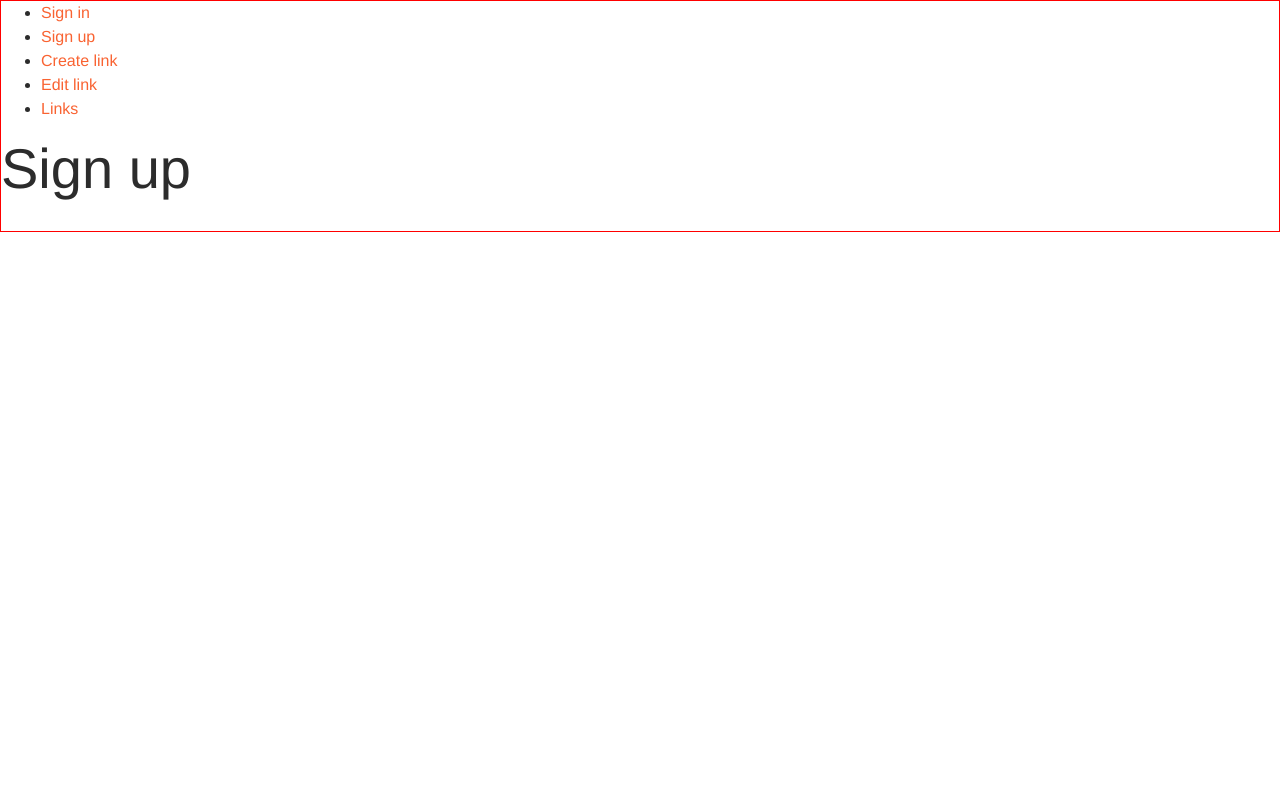
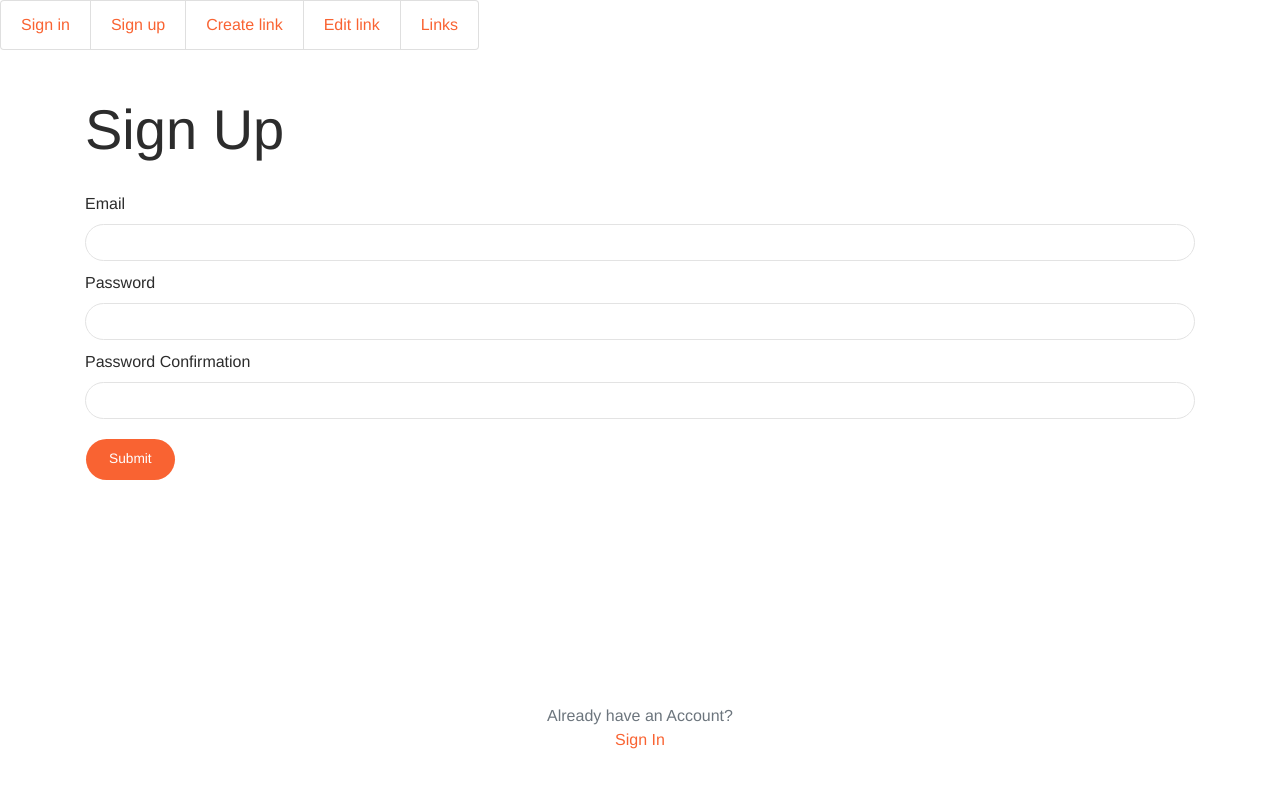
Before and after one commit to caioalencikas/links-frontend, a React (Create React App) app: page /sign-up in a window 1280 px wide. Shown: the top 788 px of the page. Built offline with nearby package versions, Linux system fonts and the light colour scheme.

Commit message:
Screens Created

```diff
--- a/src/App.js
+++ b/src/App.js
@@ -1,26 +1,33 @@
 import React from 'react'
 import { BrowserRouter, Switch, Route, Link} from 'react-router-dom'
+
+import Home from './screens/Home'
+import SignIn from './screens/SignIn'
+import SignUp from './screens/SignUp'
+import ManageLinks from './screens/Manage/Links'
+import ManageLinksCreate from './screens/Manage/Links/Create'
+import ManageLinksEdit from './screens/Manage/Links/Edit'
 
 const App = () => {
     return (
         <BrowserRouter>
             <div>
                 <nav>
-                    <ul>
-                        <li><Link to='/sign-in'>Sign in</Link></li>
-                        <li><Link to='/sign-up'>Sign up</Link></li>
-                        <li><Link to='/manage/links/create'>Create link</Link></li>
-                        <li><Link to='/manage/links/edit'>Edit link</Link></li>
-                        <li><Link to='/manage/links'>Links</Link></li>
+                    <ul className="list-group list-group-horizontal">
+                        <li className="list-group-item"><Link to='/sign-in'>Sign in</Link></li>
+                        <li className="list-group-item"><Link to='/sign-up'>Sign up</Link></li>
+                        <li className="list-group-item"><Link to='/manage/links/create'>Create link</Link></li>
+                        <li className="list-group-item"><Link to='/manage/links/edit'>Edit link</Link></li>
+                        <li className="list-group-item"><Link to='/manage/links'>Links</Link></li>
                     </ul>
                 </nav>
                 <Switch>
-                    <Route path="/sign-in"><h1>Sign in</h1></Route>
-                    <Route path="/sign-up"><h1>Sign up</h1></Route>
-                    <Route path="/manage/links/create"><h1>Create Link</h1></Route>
-                    <Route path="/manage/links/edit"><h1>Edit Link</h1></Route>
-                    <Route path="/manage/links"><h1>Links</h1></Route>
-                    <Route path="/"><h1>Home</h1></Route>
+                    <Route path="/sign-in"><SignIn /></Route>
+                    < Route path = "/sign-up" > < SignUp /> < /Route>
+                    < Route path = "/manage/links/create" > <ManageLinksCreate /> < /Route>
+                    < Route path = "/manage/links/edit" > <ManageLinksEdit /> < /Route>
+                    < Route path = "/manage/links" > < ManageLinks /> < /Route>
+                    <Route path="/"><Home /></Route>
                 </Switch>
             </div>
         </BrowserRouter>
--- /dev/null
+++ b/src/screens/Home/index.js
@@ -0,0 +1,7 @@
+import React from 'react'
+import { Redirect } from 'react-router-dom'
+
+const Home =() => {
+    return <Redirect to="/sign-in"/>
+}
+export default Home
--- /dev/null
+++ b/src/screens/Layouts/Manage/index.js
@@ -0,0 +1,24 @@
+import React from 'react'
+
+const Layout = ({ children }) => {
+    return (
+        <div className="layout">
+            <nav className="navbar navbar-expand-lg bg-primary text-light">
+                <div className="container d-flex w-100 justify-content-between">
+                    <div>
+                        <span>BACK</span>
+                    </div>
+                    <div className="text-center">
+                        <strong>Links</strong>
+                    </div>
+                    <div>
+                        <span>Exit</span>
+                    </div>
+                </div>
+            </nav>
+            <div className="container">{children}</div>
+        </div>
+    )
+}
+
+export default Layout
--- /dev/null
+++ b/src/screens/Manage/Links/Create/index.js
@@ -0,0 +1,34 @@
+import React from 'react'
+import Layout from '../../../Layouts/Manage'
+
+const Create = () => {
+    return (
+        <Layout>
+            <h1>Create Link</h1>
+            <div>
+                <form>
+                    <div className="form-group">
+                        <label>Label</label>
+                        <input type="text" className="form-control"/>
+                    </div>
+                    <div className="form-group">
+                        <label>Url</label>
+                        <input type="password" className="form-control"/>
+                    </div>
+                    <div className="form-group form-check">
+                        <label className="form-check-label">
+                            <input type="checkbox" name="isSocial"/>
+                            <span className="form-check-sign"></span>
+                            Is Social
+                        </label>
+                    </div>
+                    <div>
+                        <button className="btn btn-primary btn-round">Submit</button>
+                    </div>
+                </form>
+            </div>
+        </Layout>
+    )
+}
+
+export default Create
--- /dev/null
+++ b/src/screens/Manage/Links/Edit/index.js
@@ -0,0 +1,48 @@
+import React from 'react'
+import Layout from '../../../Layouts/Manage'
+
+const Edit = () => {
+    return ( <
+        Layout >
+        <
+        h1 > Edit Link < /h1> <
+        div >
+        <
+        form >
+        <
+        div className = "form-group" >
+        <
+        label > Label < /label> <
+        input type = "text"
+        className = "form-control" / >
+        <
+        /div> <
+        div className = "form-group" >
+        <
+        label > Url < /label> <
+        input type = "password"
+        className = "form-control" / >
+        <
+        /div> <
+        div className = "form-group form-check" >
+        <
+        label className = "form-check-label" >
+        <
+        input type = "checkbox"
+        name = "isSocial" / >
+        <
+        span className = "form-check-sign" > < /span>
+        Is Social <
+        /label> <
+        /div> <
+        div >
+        <
+        button className = "btn btn-primary btn-round" > Submit < /button> <
+        /div> <
+        /form> <
+        /div> <
+        /Layout>
+    )
+}
+
+export default Edit
--- /dev/null
+++ b/src/screens/Manage/Links/index.js
@@ -0,0 +1,62 @@
+import React from 'react'
+import { Link } from 'react-router-dom'
+
+import Layout from '../../Layouts/Manage'
+
+const Links = () => {
+    return (
+        <Layout>
+            <div className="row">
+                <div className="col">
+                    <h1>Links</h1>
+                </div>
+                <div className="col text-right align-self-bottom pt-2">
+                    <Link to='/manage/links/create' className="btn btn-primary">
+                        Add
+                    </Link>
+                </div>
+            </div>
+            <div className="pb-2 pt-2 pl-3 pr-3 d-flex flex-row justify-content-between">
+                <div className="pr-3">
+                    <img src="https://via.placeholder.com/100" alt="Link icon"/>
+                </div>
+                <div className="align-self-center">
+                    <span className="text-primary clearfix">Item Label</span>
+                    <span className="text-primary clearfix">Item Url</span>
+                </div>
+                <div className="ml-auto p-2 clearfix">
+                    <span>Edit</span>
+                    <span>Delete</span>
+                </div>
+            </div>
+            <div className="pb-2 pt-2 pl-3 pr-3 d-flex flex-row justify-content-between">
+                <div className="pr-3">
+                    <img src="https://via.placeholder.com/100" alt="Link icon"/>
+                </div>
+                <div className="align-self-center">
+                    <span className="text-primary clearfix">Item Label</span>
+                    <span className="text-primary clearfix">Item Url</span>
+                </div>
+                <div className="ml-auto p-2 clearfix">
+                    <span>Edit</span>
+                    <span>Delete</span>
+                </div>
+            </div>
+            <div className="pb-2 pt-2 pl-3 pr-3 d-flex flex-row justify-content-between">
+                <div className="pr-3">
+                    <img src="https://via.placeholder.com/100" alt="Link icon"/>
+                </div>
+                <div className="align-self-center">
+                    <span className="text-primary clearfix">Item Label</span>
+                    <span className="text-primary clearfix">Item Url</span>
+                </div>
+                <div className="ml-auto p-2 clearfix">
+                    <span>Edit</span>
+                    <span>Delete</span>
+                </div>
+            </div>
+        </Layout>
+    )
+}
+
+export default Links
--- /dev/null
+++ b/src/screens/SignIn/index.js
@@ -0,0 +1,31 @@
+import React from 'react'
+import { Link } from 'react-router-dom'
+
+const SignIn = () => {
+    return (
+        <div className="container h-100 pt-5">
+            <h1>Sign In</h1>
+            <div className="d-flex flex-column h-100">
+                <form>
+                    <div className="form-group">
+                        <label>Email</label>
+                        <input type="text" className="form-control"/>
+                    </div>
+                    <div className="form-group">
+                        <label>Password</label>
+                        <input type="password" className="form-control"/>
+                    </div>
+                    <div>
+                        <button className="btn btn-primary btn-round">Submit</button>
+                    </div>
+                </form>
+            </div>
+                <div className="container text-center fixed-bottom pb-5">
+                    <div className="text-muted">Don't have an Account?</div>
+                    <Link to='/sign-up'>Sign Up</Link>
+                </div>
+        </div>
+    )
+}
+
+export default SignIn
--- /dev/null
+++ b/src/screens/SignUp/index.js
@@ -0,0 +1,35 @@
+import React from 'react'
+import { Link } from 'react-router-dom'
+
+const SignUp = () => {
+    return (
+        <div className="container h-100 pt-5">
+            <h1>Sign Up</h1>
+            <div className="d-flex flex-column h-100">
+                <form>
+                    <div className="form-group">
+                        <label>Email</label>
+                        <input type="text" className="form-control"/>
+                    </div>
+                    <div className="form-group">
+                        <label>Password</label>
+                        <input type="password" className="form-control"/>
+                    </div>
+                    <div className="form-group">
+                        <label>Password Confirmation</label>
+                        <input type="password" className="form-control"/>
+                    </div>
+                    <div>
+                        <button className="btn btn-primary btn-round">Submit</button>
+                    </div>
+                </form>
+                <div className="container text-center fixed-bottom pb-5">
+                    <div className="text-muted">Already have an Account?</div>
+                    <Link to='/sign-in'>Sign In</Link>
+                </div>
+            </div>
+        </div>
+    )
+}
+
+export default SignUp
--- a/src/styles/main.scss
+++ b/src/styles/main.scss
@@ -1,6 +1,2 @@
 @import 'node_modules/bootstrap/scss/bootstrap.scss';
 @import './now-ui-kit.scss';
-
-body {
-    border: solid 1px red;
-}
```
